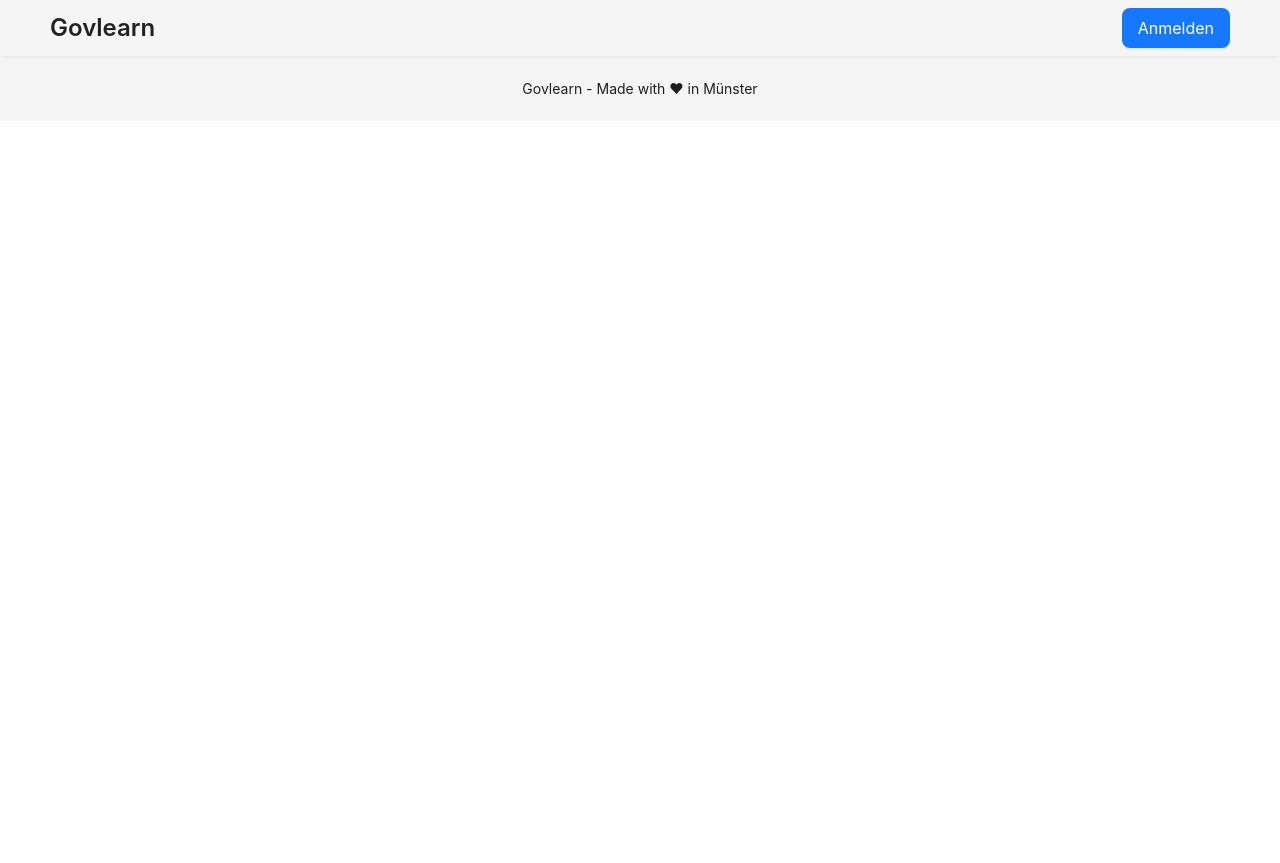
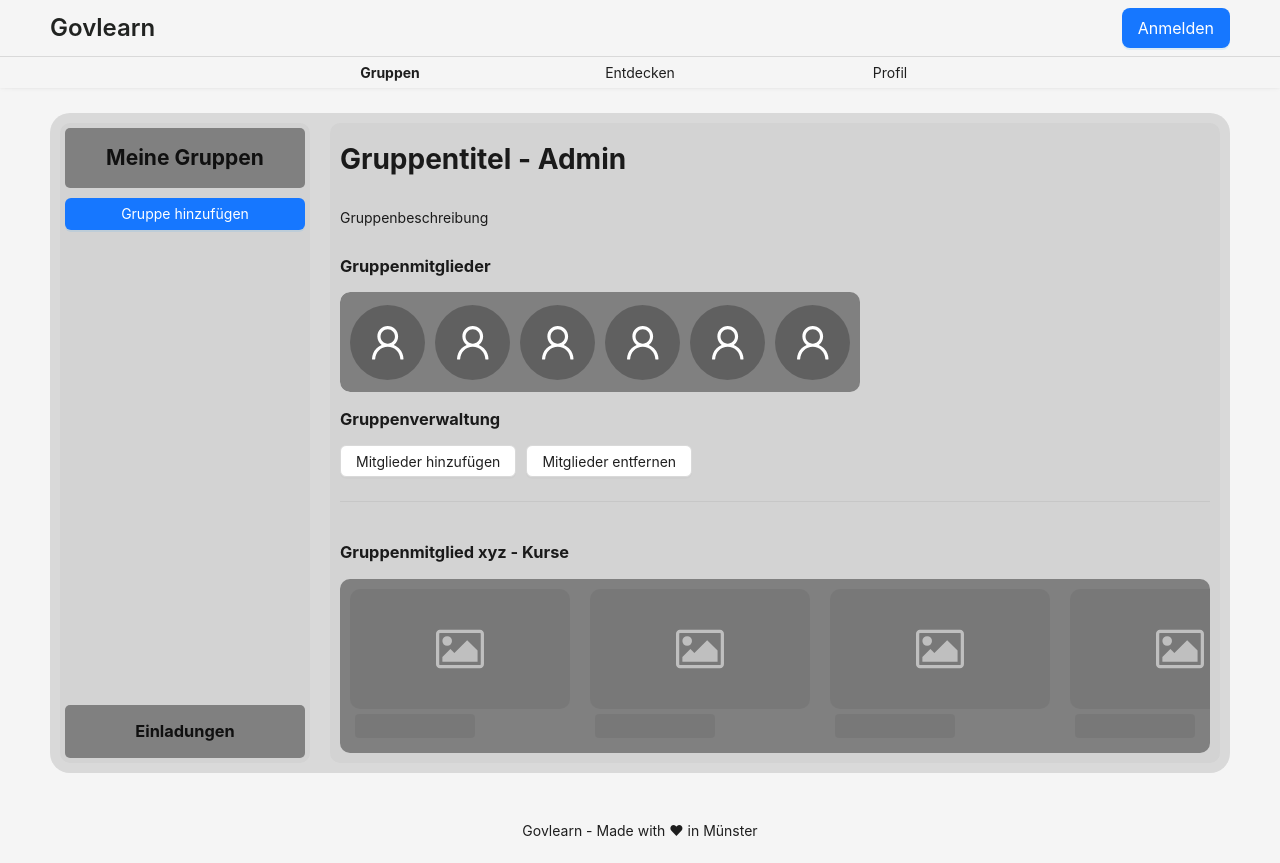
Before and after one commit to lavaloop-official/GovLearn-client, a React (Vite) app: page /groups in a window 1280 px wide. Before the commit the page ends 800 px from the top, so only its background shows below. Built offline with nearby package versions, Linux system fonts and the light colour scheme.

Commit message:
first Implementation

```diff
--- a/src/App.tsx
+++ b/src/App.tsx
@@ -13,6 +13,7 @@ import {Provider} from "react-redux";
 import reduxStore from "./state/reduxStore.ts";
 import Protected from "./Protected.tsx";
 import Bookmarks from "./pages/Bookmarks.tsx";
+import Groups from "./pages/Groups.tsx";
 
 function App() {
     //TODO: remove inline styles from components
@@ -52,6 +53,7 @@ function App() {
                                 <Route path="/register" element={<Protected><Registration/></Protected>}/>
                                 <Route path="/bookmarks" element={<Protected><Bookmarks/></Protected>}/>
                                 <Route path="/searching/:searchString?" element={<Protected><Searching/></Protected>}/>
+                                <Route path="/groups" element={<Protected><Groups/></Protected>}/>
                             </Routes>
                         </Content>
                         <Footer style={{ textAlign: 'center' }}>Govlearn  -  Made with ❤ in Münster</Footer>
--- /dev/null
+++ b/src/components/Groupadmin.tsx
@@ -0,0 +1,42 @@
+import { Avatar, Button, Divider } from "antd";
+import GroupmemberCourses from "./GroupmemberCourses";
+import "../components/GroupmemberCourses.css"
+import { UserOutlined } from "@ant-design/icons";
+
+function Groupadmin() {
+
+    return (
+        <div style={{background:"lightgrey", flex:"1", margin:"10px", borderRadius:"10px", display:"flex", flexDirection:"column", minWidth:"280px"}}>
+            <div style={{margin:"0px 10px 0px 10px"}}>
+                <h1>Gruppentitel - Admin</h1>
+            </div>
+            <div style={{margin:"0px 10px 0px 10px"}}>
+                <p>Gruppenbeschreibung</p>
+            </div>
+            <div style={{margin:"0px 10px 0px 10px", display:"flex", flexDirection:"column"}}>
+                <h3>Gruppenmitglieder</h3>
+                <div style={{overflow:"scroll", borderRadius:"10px"}} className="scrollbar">
+                    <div style={{background:"grey", borderRadius:"10px", height:"100px", display:"flex", flexDirection:"row", alignItems:"center", gap:"10px", paddingLeft:"10px", paddingRight:"10px", width:"fit-content"}} className="scrollbar">
+                        <Avatar icon={<UserOutlined />} size={75}/>
+                        <Avatar icon={<UserOutlined />} size={75}/>
+                        <Avatar icon={<UserOutlined />} size={75}/>
+                        <Avatar icon={<UserOutlined />} size={75}/>
+                        <Avatar icon={<UserOutlined />} size={75}/>
+                        <Avatar icon={<UserOutlined />} size={75}/>
+                    </div>
+                </div>
+            </div>
+            <div style={{margin:"0px 10px 0px 10px", display:"flex", flexDirection:"column"}}>
+                <h3>Gruppenverwaltung</h3>
+                <div style={{display:"flex", gap:"10px", flexWrap:"wrap"}}>
+                    <Button>Mitglieder hinzufügen</Button>
+                    <Button>Mitglieder entfernen</Button>
+                </div>
+                <Divider/>
+            </div>
+            <GroupmemberCourses name="Gruppenmitglied xyz - Kurse"></GroupmemberCourses>
+        </div>
+    )
+}
+
+export default Groupadmin;
--- /dev/null
+++ b/src/components/Groupmember.tsx
@@ -0,0 +1,33 @@
+function Groupmember() {
+
+    return (
+        <div style={{background:"lightgrey", flex:"1", margin:"10px", borderRadius:"10px", display:"flex", flexDirection:"column"}}>
+                    <div style={{margin:"0px 10px 0px 10px"}}>
+                        <h1>Gruppentitel</h1>
+                    </div>
+                    <div style={{margin:"0px 10px 0px 10px"}}>
+                        <p>Gruppenbeschreibung</p>
+                    </div>
+                    <div style={{margin:"0px 10px 0px 10px", display:"flex", flexDirection:"column"}}>
+                        <h3>Gruppenmitglieder</h3>
+                        <div style={{background:"grey", height:"100px", borderRadius:"10px"}}>
+
+                        </div>
+                    </div>
+                    <div style={{margin:"0px 10px 0px 10px", display:"flex", flexDirection:"column"}}>
+                        <h3>Zugewiesene Kurse</h3>
+                        <div style={{background:"grey", height:"100px", borderRadius:"10px"}}>
+
+                        </div>
+                    </div>
+                    <div style={{margin:"0px 10px 10px 10px", display:"flex", flexDirection:"column"}}>
+                        <h3>Abgeschlossene Kurse</h3>
+                        <div style={{background:"grey", height:"100px", borderRadius:"10px"}}>
+
+                        </div>
+                    </div>
+                </div>
+    )
+}
+
+export default Groupmember;
--- /dev/null
+++ b/src/components/GroupmemberCourses.css
@@ -0,0 +1,10 @@
+/* Hide scrollbar for Chrome, Safari and Opera */
+.scrollbar::-webkit-scrollbar {
+    display: none;
+  }
+
+  /* Hide scrollbar for IE, Edge and Firefox */
+  .scrollbar {
+    -ms-overflow-style: none;  /* IE and Edge */
+    scrollbar-width: none;  /* Firefox */
+  }
--- /dev/null
+++ b/src/components/GroupmemberCourses.tsx
@@ -0,0 +1,27 @@
+import { Button, Divider } from "antd";
+import Recommendation from "./Recommendation";
+import "./GroupmemberCourses.css"
+
+function Groupadmin({name} : { name?: string}) {
+
+    return (
+        <div style={{margin:"0px 10px 10px 10px", display:"flex", flexDirection:"column"}}>
+            <h3>{name}</h3>
+            <div style={{background:"grey", height:"fit-content", borderRadius:"10px", maxWidth:"fit-content"}}>
+                <div style={{display:"flex", flexDirection:"row", overflow:"scroll"}} className="scrollbar">
+                    <Recommendation/>
+                    <Recommendation/>
+                    <Recommendation/>
+                    <Recommendation/>
+                    <Recommendation/>
+                    <Recommendation/>
+                    <Recommendation/>
+                    <Recommendation/>
+                    <Recommendation/>
+                </div>
+            </div>
+        </div>
+    )
+}
+
+export default Groupadmin;
--- a/src/components/Header/CustomHeader.tsx
+++ b/src/components/Header/CustomHeader.tsx
@@ -1,6 +1,6 @@
 import {Avatar, Button, Dropdown, MenuProps, Typography} from "antd";
 import {UserOutlined} from "@ant-design/icons";
-import {useLocation} from "react-router-dom";
+import {useLocation, useNavigate, useNavigation} from "react-router-dom";
 import {useEffect, useState} from "react";
 import SubHeader from "./SubHeader.tsx";
 import {openLoginModal} from "../../state/modalutil.ts";
@@ -10,6 +10,7 @@ import {fetchWrapper} from "../../api/helper";
 import categoryBlue from "../../assets/categoryBlue.png"
 import {clearToken} from "../../api/auth.ts";
 import Searchbar from "../Searchbar.tsx";
+import { BookmarkFill } from "react-bootstrap-icons";
 
 const {Title} = Typography
 
@@ -21,11 +22,12 @@ function CustomHeader() {
     const loggedIn = useSelector((state: RootState) => state.auth.auth)
 
     const location = useLocation();
+    const navigate = useNavigate();
 
     const [name, setName] = useState('')
 
     useEffect(() => {
-        if (location.pathname.includes("discover") || location.pathname.includes("detail") || location.pathname.includes("profile") || location.pathname.includes("searching") || location.pathname.includes("bookmarks")) {
+        if (location.pathname.includes("discover") || location.pathname.includes("detail") || location.pathname.includes("profile") || location.pathname.includes("searching") || location.pathname.includes("bookmarks") || location.pathname.includes("groups")){
             setSubHeader(<SubHeader/>)
         } else {
             setSubHeader(<></>)
@@ -34,6 +36,9 @@ function CustomHeader() {
             fetchWrapper.get('api/v1/users').then(res => setName(res.payload.name))
     }, [location.pathname])
 
+    const openBookmarks = () => {
+        navigate('/bookmarks');
+    }
 
     //TODO: refactor avatar to component
     //TODO: dont show search bar on landing page
@@ -114,13 +119,18 @@ function CustomHeader() {
                     :<div></div>
                 }
                 {loggedIn ?
-                    <div style={{margin: "auto 0px auto auto", minWidth: "32px", lineHeight: "0px"}}>
+                    <div style={{margin: "auto 0px auto auto", minWidth: "60px", lineHeight: "0px", display: "flex", justifyContent:"right", alignItems:"center"}}>
+                        <Button style={{marginRight:"15px", width:"32px", height:"32px"}} shape="circle">
+                            <BookmarkFill className="bookmark_inner filled" onClick={openBookmarks} style={{height:"12px"}}/>
+                        </Button>
+                        <div>
                             <Dropdown menu={{items}} placement="bottomRight" arrow={{pointAtCenter: true}}
                                     trigger={['click']}>
                                 <a onClick={(e) => e.preventDefault()}>
                                     <Avatar icon={<UserOutlined/>}/>
                                 </a>
                             </Dropdown>
+                        </div>
                     </div>
                     :
                     <Button type="primary" size="large" style={{margin: "auto 0px auto auto", minWidth: "32px"}}
--- a/src/components/Header/SubHeader.tsx
+++ b/src/components/Header/SubHeader.tsx
@@ -28,15 +28,15 @@ function SubHeader() {
         }}>
             <Button
                 type="text"
-                href="/bookmarks"
+                href="/groups"
                 style={{
                     margin: "0",
                     borderRadius: "0px",
                     maxWidth: "250px",
                     width: "100%",
-                    ...styleSelected("bookmarks")
+                    ...styleSelected("groups")
                 }}>
-                Markierte Kurse
+                Gruppen
             </Button>
             <Button
                 type="text"
--- /dev/null
+++ b/src/pages/Groups.tsx
@@ -0,0 +1,27 @@
+import {Button} from "antd";
+import Groupmember from "../components/Groupmember.tsx";
+import Groupadmin from "../components/Groupadmin.tsx";
+
+function Groups() {
+
+    return (
+        <div style={{display:"flex", justifyContent:"center", marginLeft:"25px", marginRight:"25px"}}>
+            <div style={{background:"#D9D9D9", width:"fit-content", margin:"25px", borderRadius:"20px", display:"flex", minWidth:"650px", maxWidth:"100%"}}>
+                <div style={{background:"lightgrey", width:"250px", margin:"10px", borderRadius:"10px", display:"flex", flexDirection:"column", justifyContent:"space-between"}}>
+                    <div style={{display:"flex", flexDirection:"column"}}>
+                        <div style={{margin:"5px",background:"grey", borderRadius:"5px", height:"fit-content"}}>
+                            <h2 style={{textAlign:"center"}}>Meine Gruppen</h2>
+                        </div>
+                        <Button type="primary" style={{margin:"5px"}}>Gruppe hinzufügen</Button>
+                    </div>
+                    <div style={{margin:"5px",background:"grey", borderRadius:"5px", height:"fit-content"}}>
+                        <h3 style={{textAlign:"center"}}>Einladungen</h3>
+                    </div>
+                </div>
+                <Groupadmin/>
+            </div>
+        </div>
+    )
+}
+
+export default Groups;
```
Lines whose indentation alone changed are shown as unchanged.
